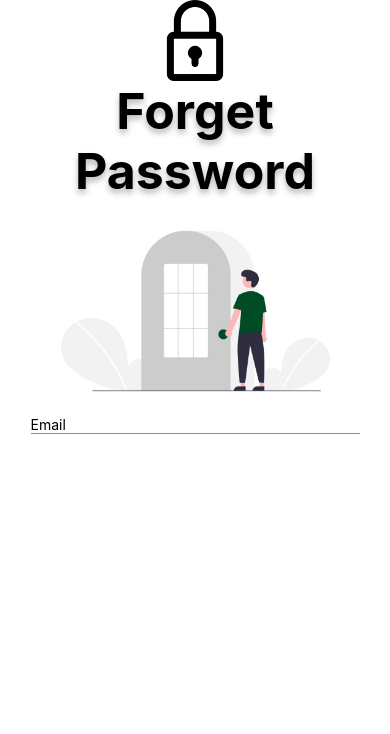
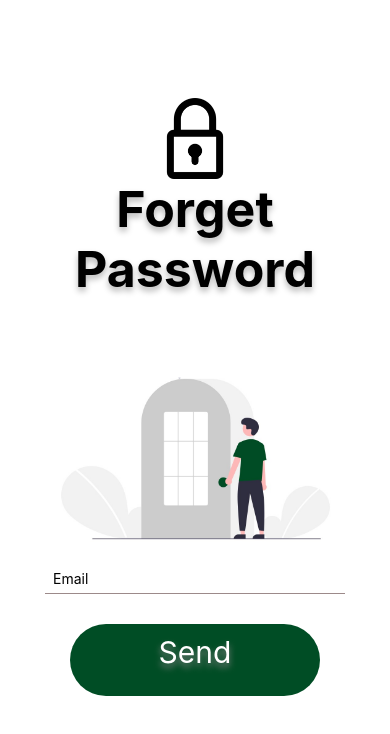
Before and after one commit to ManarGamal885/Eco2O-CS303, a React Native app in the folder Eco2O/: screen / in a window 390 px wide. Shown: the top 734 px of the page. Built offline with nearby package versions, Linux system fonts and the light colour scheme.

Commit message:
Changed some styles

```diff
--- a/Eco2O/App.js
+++ b/Eco2O/App.js
@@ -12,9 +12,9 @@ export default function App() {
 
 const styles = StyleSheet.create({
   container: {
-    // flex: 1,
-    // backgroundColor: '#fff',
-    // alignItems: 'center',
-    // justifyContent: 'center',
+    flex: 1,
+    backgroundColor: '#fff',
+    alignItems: 'center',
+    justifyContent: 'center',
   },
 });
--- a/Eco2O/Components/Email.js
+++ /dev/null
@@ -1,90 +0,0 @@
-import React, { useState } from 'react';
-import {
-    View, StyleSheet, Text, Image, TextInput,
-    TouchableOpacity
-} from 'react-native';
-import Confirm from './Confirm';
-
-export default function Email () {
-
-    const [text, setText] = useState('');
-    const changeHandler = (val) => {
-        setText(val);
-    }
-
-    return (
-        <View>
-            <View style={styles.imageStyle}>
-                <Image
-                    source={require('../assets/WhatsApp Image 2022-04-24 at 10.35.25 PM (1).jpeg')}
-                    style={styles.image}
-                />
-            </View>
-            <View style={styles.Email}>
-                <TextInput
-                    style={styles.input}
-                    placeholder='Email'
-                    onChange={changeHandler}
-                />
-            </View>
-            {/*<View style={styles.button}>
-                <TouchableOpacity
-                style={styles.buttonStyle}
-                // onPress ={() => <Confirm/>}
-                >
-                    <Text style={styles.buttonText}>Send</Text>
-                </TouchableOpacity>
-            </View> */}
-        </View>
-    );
-}
-
-const styles = StyleSheet.create({
-    imageStyle:{
-        alignContent: 'center',
-        alignItems: 'center',
-        justifyContent: 'center',
-    },
-    image: {
-        width: 277,
-        height: 210,
-    },
-    input: {
-        marginBottom: 10,
-        // paddingHorizontal: 8,
-        // paddingVertical: 6,
-        borderBottomWidth: 1,
-        borderColor: '#9C8A8A',
-        width: 329,
-    },
-    Email: {
-        // paddingBottom: 10,
-        // paddingTop: 10,
-    },
-    button: {
-        alignItems: 'center',
-        justifyContent: 'center',
-        flexDirection: 'column',
-        justifyContent: 'center',
-        alignItems: 'center',
-    },
-    buttonStyle: {
-        alignContent: 'center',
-        flexDirection: 'column',
-        justifyContent: 'center',
-        alignItems: 'center',
-        backgroundColor: '#004D25',
-        borderRadius: 50,
-        width: 300,
-        height: 72,
-        justifyContent: 'space-between',
-    },
-    buttonText: {
-        color: 'white',
-        textShadowColor: 'gray',
-        textShadowOffset: {width: 0, height: 4},
-        textShadowRadius: 6,
-        textAlign: 'center',
-        fontSize: 30,
-    },
-});
--- a/Eco2O/Components/Header.js
+++ /dev/null
@@ -1,54 +0,0 @@
-import React from 'react';
-import {
-    View, StyleSheet, Text, Image
-} from 'react-native';
-
-export default function Header () {
-    return (
-        <View>
-            <View style={styles.imageStyle}>
-                <Image
-                    source={require('../assets/lock-icon-11.png')}
-                    style={styles.image}
-                />
-            </View>
-            <View style={styles.text}>
-                <Text style={styles.textStyle}>
-                    Forget
-                </Text>
-                <Text style={styles.textStyle}>
-                    Password
-                </Text>
-            </View>
-        </View>
-    );
-}
-
-const styles = StyleSheet.create({
-    text: {
-        width: 349,
-        height: 125,
-        // paddingTop: 45,
-    },
-    textStyle: {
-        textAlign: 'center',
-        color: 'black',
-        fontSize: 50,
-        fontWeight: 'bold',
-        textShadowColor: '#B7B7B7',
-        textShadowOffset: {width: 0, height: 4},
-        textShadowRadius: 6,
-    },
-    imageStyle: {
-        alignContent: 'center',
-        justifyContent: 'center',
-        alignItems: 'center',
-        // paddingTop: 20,
-        // paddingBottom: 10,
-    },
-    image: {
-        width: 60,
-        height: 81,
-        // paddingBottom: 5,
-    }
-});
--- a/Eco2O/pages/forgetPass.jsx
+++ b/Eco2O/pages/forgetPass.jsx
@@ -1,21 +1,66 @@
 //Rahma
 //Rahma note that the forgetpass2 page will be updated at the same page of forgetpass
-import React from 'react';
-import { StyleSheet, Text, View } from 'react-native';
-import Header from '../Components/Header';
-import Email from '../Components/Email';
-import Confirm from '../Components/Confirm';
+import React , { useState } from 'react';
+import {
+  StyleSheet, Text, View, Image,
+  TextInput, TouchableOpacity
+} from 'react-native';
 
 export default function App() {
+
+  const [text, setText] = useState('');
+  const changeHandler = (val) => {
+    setText(val);
+  }
+
   return (
     <View style={styles.container}>
       <View style={styles.header}>
         {/* Header */}
-        <Header/>
+        <View style={styles.imageStyleHeader}>
+          <Image
+            source={require('../assets/lock-icon-11.png')}
+            style={styles.imageHeader}
+          />
+        </View>
+
+        <View style={styles.text}>
+          <Text style={styles.textStyle}>
+            Forget
+          </Text>
+
+          <Text style={styles.textStyle}>
+            Password
+          </Text>
+        </View>
+
       </View>
       <View style={styles.email}>
         {/* Email  */}
-        <Email/>
+        <View style={styles.imageStyleEmail}>
+          <Image
+            source={require('../assets/forgetPass.png')}
+            style={styles.imageEmail}
+          />
+        </View>
+
+        <View style={styles.Email}>
+          <TextInput
+            style={styles.input}
+            placeholder='Email'
+            onChange={changeHandler}
+          />
+        </View>
+
+        <View style={styles.button}>
+          <TouchableOpacity
+            style={styles.buttonStyle}
+            // onPress ={() => <Confirm/>}
+          >
+            <Text style={styles.buttonText}>Send</Text>
+          </TouchableOpacity>
+        </View>
+
       </View>
     </View>
   );
@@ -31,14 +76,95 @@ const styles = StyleSheet.create({
   header: {
     justifyContent: 'center',
     alignContent: 'center',
-    // paddingTop: 200,
+    paddingBottom: 50,
+  },
+  imageStyleHeader: {
+    alignContent: 'center',
+    justifyContent: 'center',
+    alignItems: 'center',
+    // paddingTop: 20,
+    // paddingBottom: 10,
+  },
+  imageHeader: {
+    width: 60,
+    height: 81,
+    // paddingBottom: 5,
+  },
+  text: {
+    width: 349,
+    height: 125,
+    // paddingTop: 45,
+  },
+  textStyle: {
+    textAlign: 'center',
+    color: 'black',
+    fontSize: 50,
+    fontWeight: 'bold',
+    textShadowColor: '#B7B7B7',
+    textShadowOffset: {width: 0, height: 4},
+    textShadowRadius: 6,
   },
   email: {
     justifyContent: 'center',
     alignContent: 'center',
     paddingBottom: 50
   },
-  // confirm:{
-  //   paddingTop:20,
-  // }
+  imageStyleEmail:{
+    alignContent: 'center',
+    alignItems: 'center',
+    justifyContent: 'center',
+  },
+  imageEmail: {
+    width: 277,
+    height: 210,
+    alignContent: 'center',
+    alignItems: 'center',
+    justifyContent: 'center'
+  },
+  input: {
+    marginBottom: 10,
+    paddingHorizontal: 8,
+    paddingVertical: 6,
+    borderBottomWidth: 1,
+    borderColor: '#9C8A8A',
+    width: 300,
+  },
+  Email: {
+    // paddingBottom: 10,
+    // paddingTop: 10,
+  },
+  button: {
+    alignItems: 'center',
+    justifyContent: 'center',
+    flexDirection: 'column',
+    justifyContent: 'center',
+    alignItems: 'center',
+    paddingTop: 20
+  },
+  buttonStyle: {
+    alignContent: 'center',
+    flexDirection: 'column',
+    justifyContent: 'center',
+    alignItems: 'center',
+    backgroundColor: '#004D25',
+    borderRadius: 50,
+    width: 250,
+    height: 72,
+    justifyContent: 'space-between',
+
+  },
+  buttonText: {
+    color: 'white',
+    textShadowColor: 'gray',
+    textShadowOffset: {width: 0, height: 4},
+    textShadowRadius: 6,
+    textAlign: 'center',
+    fontSize: 30,
+    justifyContent: 'center',
+    alignContent: 'center',
+    alignItems: 'center',
+    flexDirection: 'column',
+    paddingTop: 10
+  },
+
 });
```
Also changed, not shown: Eco2O/assets/forgetPass.png (added).
